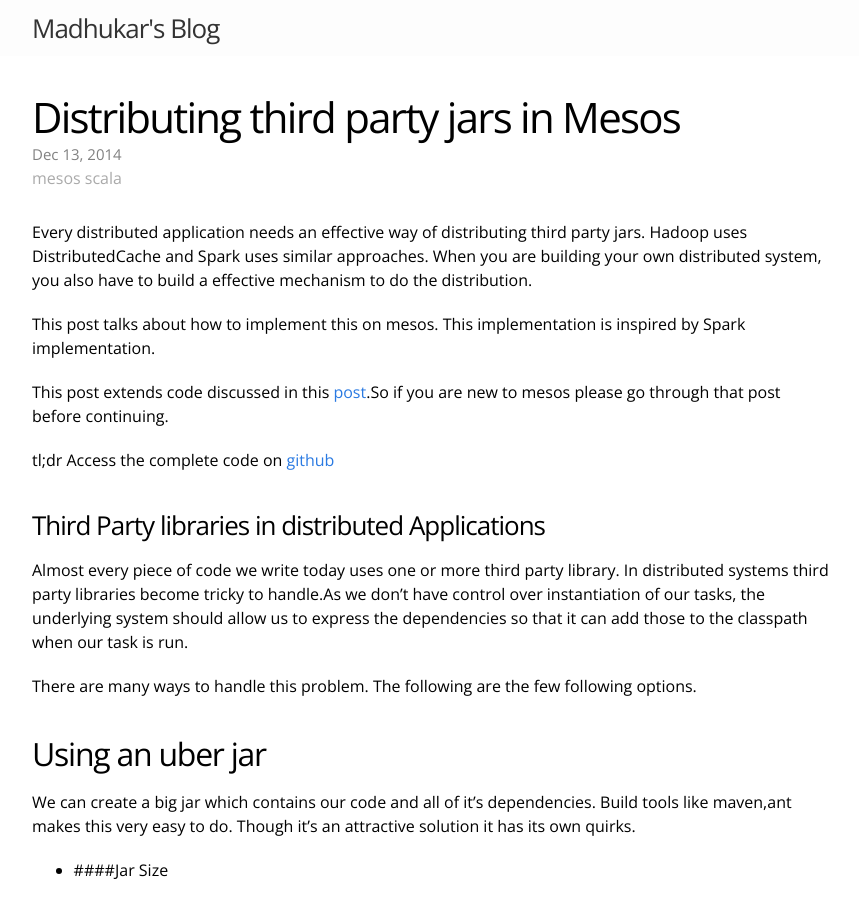
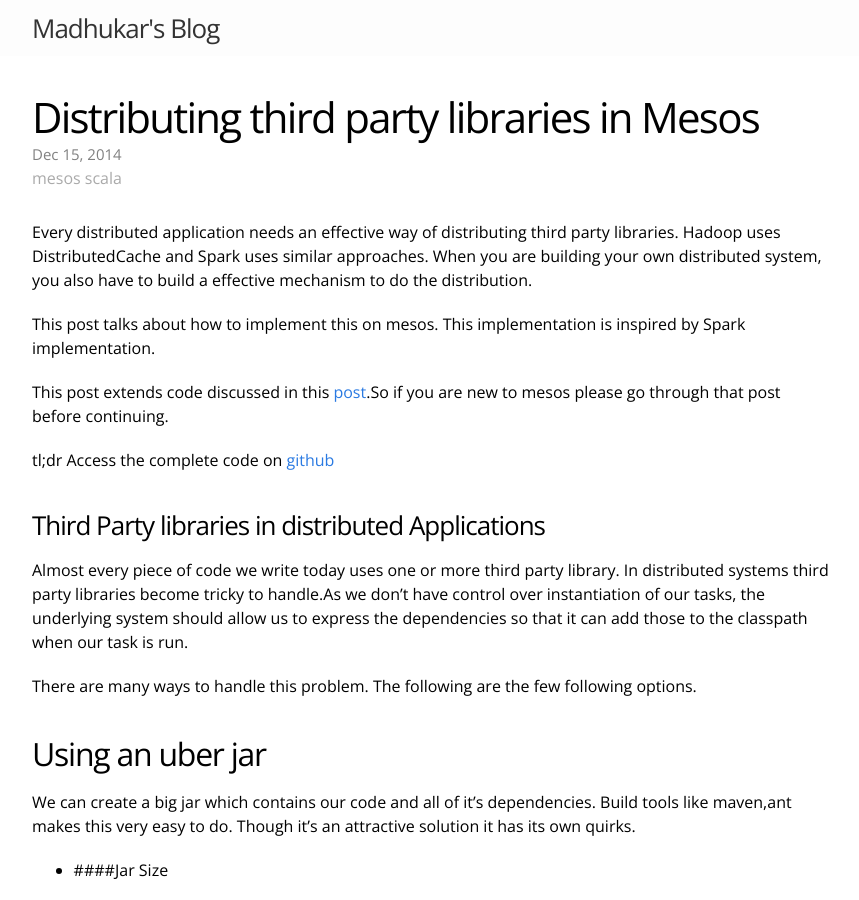
Before and after one commit to phatak-dev/blog, a Jekyll site: the page built from _posts/2014-12-15-third-party-library-mesos.md, in a window 1280 px wide and 900 px high. Shown: the whole window, without its empty margins (208-1067 px from the left). Built offline with Jekyll 4.4.1, drawn with Linux system fonts in a browser that asks for light colours.

Commit message:
better name

```diff
--- a/_posts/2014-12-13-library-jar-mesos.md
+++ b/_posts/2014-12-15-third-party-library-mesos.md
@@ -1,11 +1,11 @@
 ---
 layout: post
-title: "Distributing third party jars in Mesos"
-date : 2014-12-13
+title: "Distributing third party libraries in Mesos"
+date : 2014-12-15
 categories: mesos scala
 ---
 
-Every distributed application needs an effective way of distributing third party jars. Hadoop uses DistributedCache and Spark uses similar approaches. When you are building your own distributed system, you also have to build a effective mechanism to do the distribution.
+Every distributed application needs an effective way of distributing third party libraries. Hadoop uses DistributedCache and Spark uses similar approaches. When you are building your own distributed system, you also have to build a effective mechanism to do the distribution.
 
 This post talks about how to implement this on mesos. This implementation is inspired by Spark implementation.
 
```
